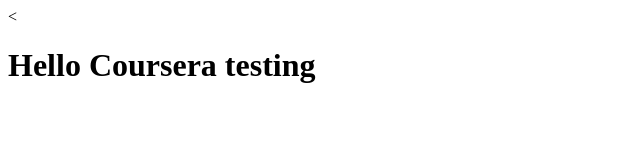
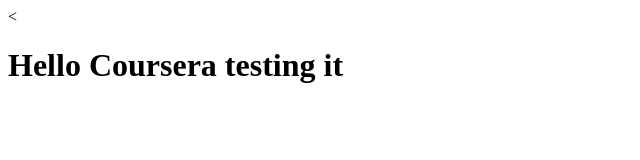
Before and after one commit to mthulo/coursera-test, a plain HTML site: page index.html in a window 1280 px wide. Shown: the full height of the page, 0-640 px from the left. Drawn offline with Linux system fonts and the light colour scheme.

Commit message:
first web files

```diff
--- a/index.html
+++ b/index.html
@@ -5,6 +5,6 @@
     <title>Hello coursera</title>
   </head>
   <body>
-    <<h1>Hello Coursera testing</h1>
+    <<h1>Hello Coursera testing it</h1>
   </body>
 </html>
```
